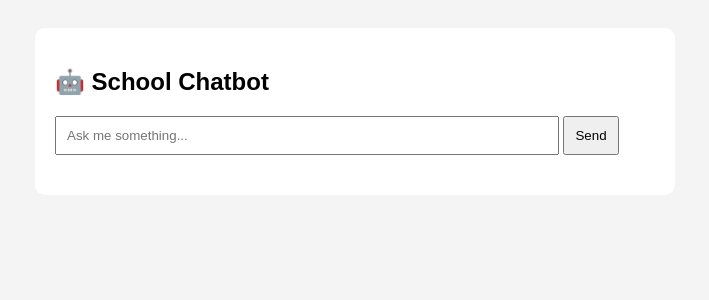
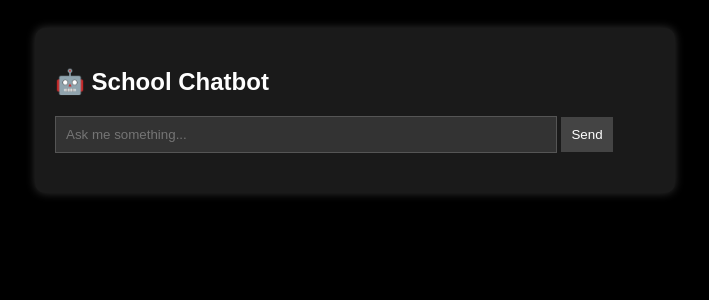
Before and after one commit to Raj1752/student_chatbot_site, a Flask app: page / in a window 1280 px wide. Shown: the top 300 px of the page, without its empty margins (285-994 px from the left). Run offline with Flask 3, Linux system fonts and the light colour scheme.

Commit message:
Update index.html

```diff
--- a/templates/index.html
+++ b/templates/index.html
@@ -3,12 +3,44 @@
 <head>
     <title>School Chatbot</title>
     <style>
-        body { font-family: Arial; padding: 20px; background: #f4f4f4; }
-        #box { max-width: 600px; margin: auto; background: white; padding: 20px; border-radius: 10px; }
-        input { width: 80%; padding: 10px; }
-        button { padding: 10px; }
-        #response { margin-top: 20px; font-size: 18px; }
-    </style>
+    body {
+        font-family: Arial;
+        padding: 20px;
+        background: #000000; /* black background */
+        color: #ffffff;      /* white text */
+    }
+    #box {
+        max-width: 600px;
+        margin: auto;
+        background: #1a1a1a; /* dark gray box */
+        padding: 20px;
+        border-radius: 10px;
+        box-shadow: 0 0 10px rgba(255, 255, 255, 0.2);
+    }
+    input {
+        width: 80%;
+        padding: 10px;
+        background: #333333;
+        color: white;
+        border: 1px solid #555;
+    }
+    button {
+        padding: 10px;
+        background: #444444;
+        color: white;
+        border: none;
+        cursor: pointer;
+    }
+    button:hover {
+        background: #555555;
+    }
+    #response {
+        margin-top: 20px;
+        font-size: 18px;
+        color: #ffffff;
+    }
+</style>
+
 </head>
 
 <body>
```
